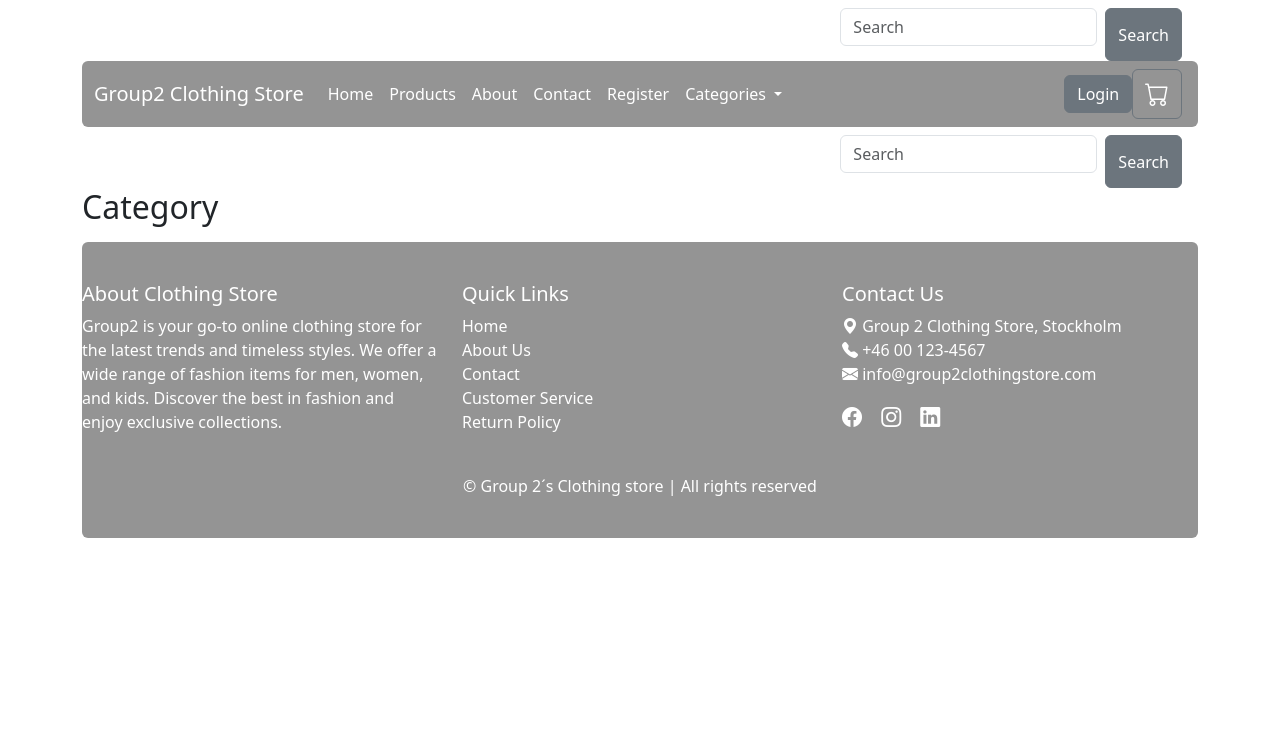
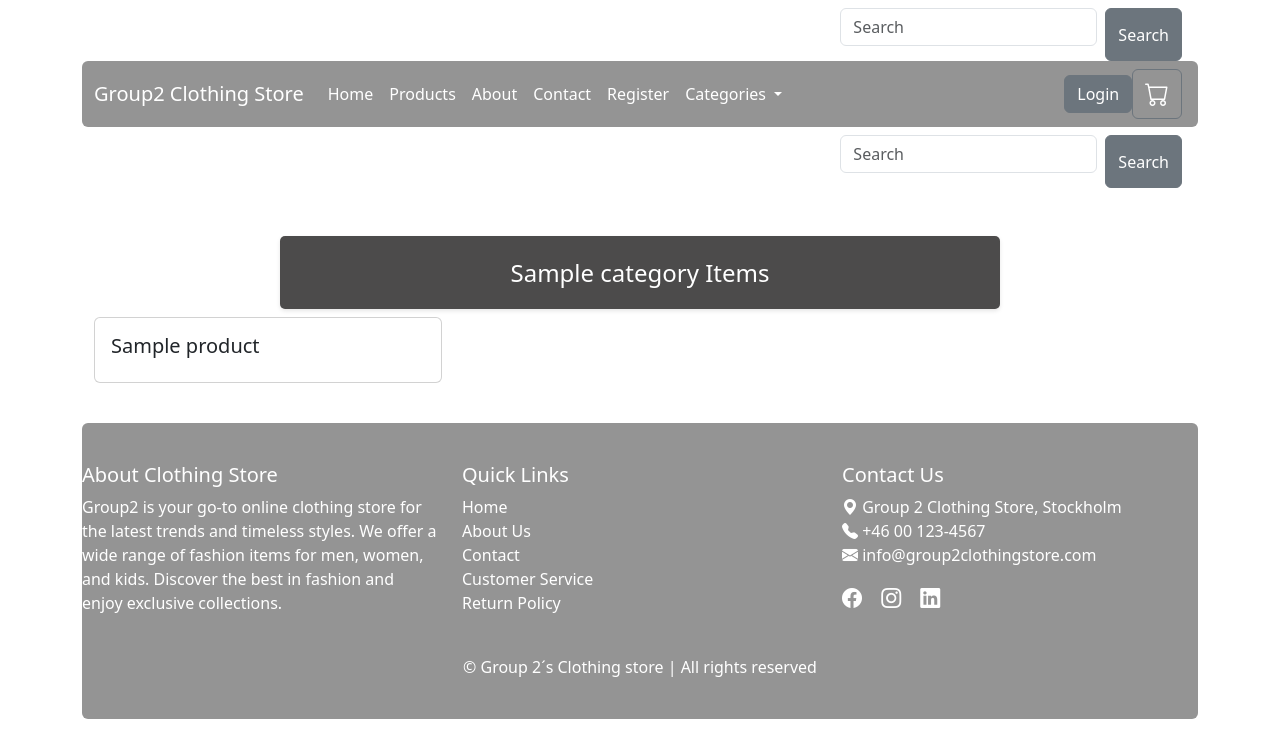
Before and after one commit to MadhuPojha/Clothing-Store, a Django app: page /items/1/ in a window 1280 px wide. Shown: the part 66-800 px from the top of the page. Run offline with Django 5.2, Linux system fonts and the light colour scheme; tables that the repository leaves empty hold one stand-in row (values such as "Sample post").

Commit message:
add category functionality

```diff
--- a/clothing_store/templates/category.html
+++ b/clothing_store/templates/category.html
@@ -3,5 +3,26 @@
 {% block title %}Category{% endblock %}
 
 {% block content %}
-<h2>Category</h2>
+<div class="container mt-5">
+    <div class="row">
+        <div class="col-md-8 offset-md-2">
+            <h1 class="custom-paragraph">{{ category.name }} Items</h1>
+        </div>
+    </div>
+</div>
+    <div class="container">
+
+        <div class="row">
+            {% for item in items %}
+                <div class="col-md-4">
+                    <div class="card mb-4">
+                        <div class="card-body">
+                            <h5 class="card-title">{{ item.name }}</h5>
+                        </div>
+                    </div>
+                </div>
+            {% endfor %}
+        </div>
+    </div>
+
 {% endblock %}
```
